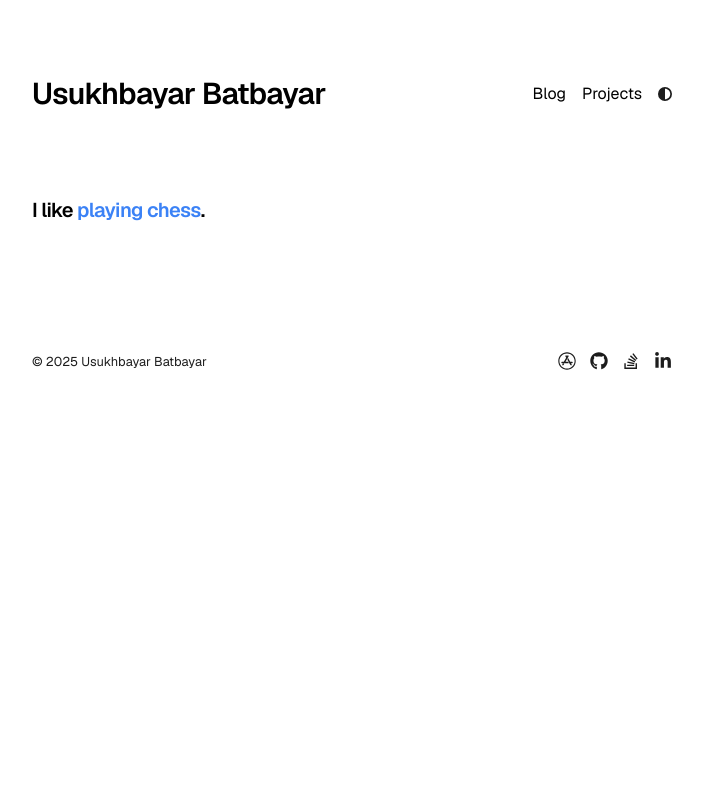
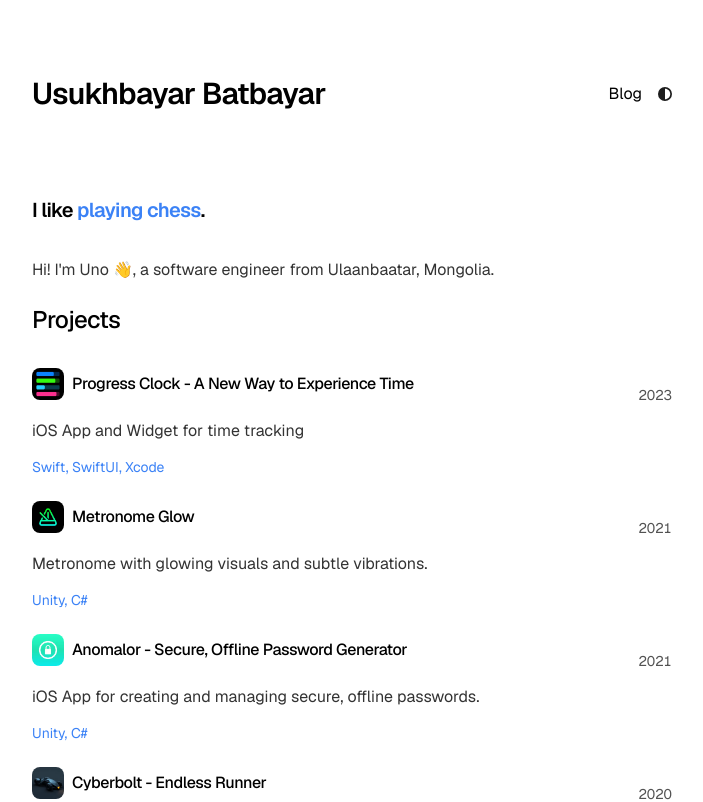
Before and after one commit to x1vfk7wp13/unobatbayar.github.io, a Next.js app: page / in a window 1280 px wide. Shown: the top 802 px of the page, without its empty margins (288-991 px from the left). Built offline with nearby package versions, Linux system fonts and the light colour scheme.

Commit message:
style: update

```diff
--- a/app/components/nav.tsx
+++ b/app/components/nav.tsx
@@ -4,7 +4,7 @@ import { metaData } from "../config";
 
 const navItems = {
   "/blog": { name: "Blog" },
-  "/projects": { name: "Projects" },
+  // "/projects": { name: "Projects" },
 };
 
 export function Navbar() {
--- a/app/config.ts
+++ b/app/config.ts
@@ -1,7 +1,7 @@
 export const metaData = {
   baseUrl: "https://unobatbayar.github.io/",
   title: "Usukhbayar Batbayar",
-  name: "Sirius",
+  name: "Usukhbayar Batbayar",
   ogImage: "/opengraph-image.png",
   description:
     "Personal Website",
--- a/app/page.tsx
+++ b/app/page.tsx
@@ -1,30 +1,58 @@
 // import Image from "next/image";
 // import { socialLinks } from "./config";
 import DynamicText from "./components/dynamic-text";
+import { projects } from "./projects/project-data";
 
 export default function Page() {
   return (
     <section>
-      {/* <a href={socialLinks.linkedin} target="_blank">
-        <Image
-          src="?"
-          alt="Profile photo"
-          className="rounded-md bg-gray-100 block lg:mt-5 mt-0 lg:mb-5 mb-10 mx-auto sm:float-right sm:ml-5 sm:mb-5 hover:grayscale-0"
-          unoptimized
-          height={200}
-          width={228}
-          priority
-        />
-      </a> */}
-
       <h1 className="mb-8 text-2xl font-medium tracking-tight">
         <DynamicText/>
       </h1>
 
       <div className="prose prose-neutral dark:prose-invert">
-        {/* <p>
-          ?
-        </p> */}
+        <p>
+        Hi! I'm Uno 👋, a software engineer from Ulaanbaatar, Mongolia.
+        </p>
+      </div>
+
+      <h1 className="mb-8 text-2xl font-medium tracking-tight">Projects</h1>
+      <div className="space-y-6">
+        {projects.map((project, index) => (
+          <a
+            key={index}
+            href={project.url}
+            target="_blank"
+            rel="noopener noreferrer"
+            className="block group hover:opacity-80 transition-opacity duration-200"
+          >
+            <div className="flex flex-col">
+              <div className="w-full flex justify-between items-baseline">
+                <div className="flex items-center">
+                  <img
+                    src={project.img}
+                    alt={project.title}
+                    width="32"
+                    height="32"
+                    className="mr-2 rounded-lg"
+                  />
+                  <span className="text-black dark:text-white font-medium tracking-tight">
+                    {project.title}
+                  </span>
+                </div>
+                <span className="text-neutral-600 dark:text-neutral-400 tabular-nums text-sm">
+                  {project.year}
+                </span>
+              </div>
+              <p className="prose prose-neutral dark:prose-invert pt-3">
+                {project.description}
+              </p>
+              <p className="pt-3 text-blue-500 dark:text-blue-400 text-sm">
+                {project.tools}
+              </p>
+            </div>
+          </a>
+        ))}
       </div>
     </section>
   );
```
